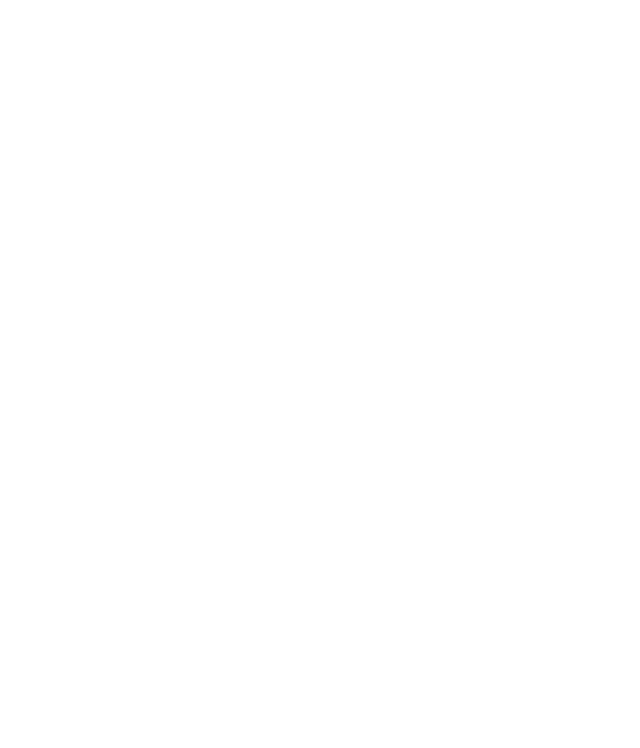
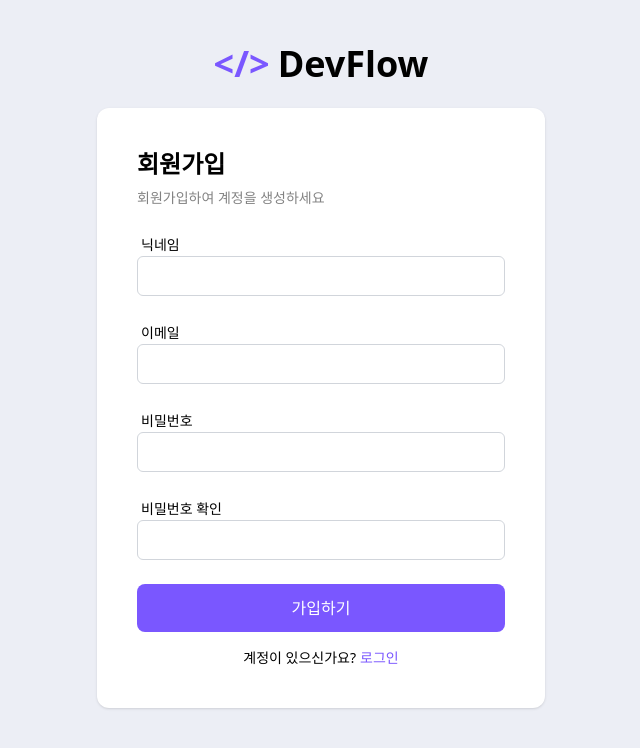
Before and after one commit to DeveloperBlog-Devflow/devflow, a Next.js app: page /signup in a window 1280 px wide. Shown: the top 748 px of the page, without its empty margins (319-959 px from the left). Built offline with nearby package versions, Linux system fonts and the light colour scheme.

Commit message:
feat: 회원가입 페이지 UI 구현

```diff
--- a/app/(auth)/signup/page.tsx
+++ b/app/(auth)/signup/page.tsx
@@ -1,3 +1,54 @@
+type FieldProps = {
+  id: string;
+  label: string;
+  type?: React.HTMLInputTypeAttribute;
+};
+const inputClass =
+  'border-border placeholder:text-muted hover:border-border-hover focus:border-border-focus focus:ring-border-focus h-10 w-full rounded-md border px-3 text-sm transition-colors focus:ring-1 focus:outline-none';
+function FormField({ id, label, type = 'text' }: FieldProps) {
+  return (
+    <div className="space-y-1">
+      <label htmlFor={id} className="pl-1 text-sm font-medium">
+        {label}
+      </label>
+      <input id={id} className={inputClass} type={type} />
+    </div>
+  );
+}
 export default function Page() {
-  return <div></div>;
+  return (
+    <div className="bg-background">
+      <div className="flex h-screen w-screen -translate-y-6 flex-col items-center justify-center">
+        <h1 className="mb-6 flex items-center gap-2 text-4xl font-bold">
+          <span className="text-primary">&lt;/&gt;</span>
+          <span>DevFlow</span>
+        </h1>
+
+        <div className="bg-surface w-full max-w-md rounded-xl p-10 shadow-sm">
+          <h2 className="text-2xl font-bold">회원가입</h2>
+          <h3 className="text-gray mt-2 text-sm">
+            회원가입하여 계정을 생성하세요
+          </h3>
+          <div className="mt-6 space-y-6">
+            <FormField id="nickname" label="닉네임" />
+            <FormField id="email" label="이메일" type="email" />
+            <FormField id="password" label="비밀번호" type="password" />
+            <FormField
+              id="passwordConfirm"
+              label="비밀번호 확인"
+              type="password"
+            />
+          </div>
+          <button className="bg-primary hover:bg-primary-hover active:bg-primary-active mt-6 h-12 w-full rounded-lg text-base font-medium text-white transition-all duration-150 active:scale-[0.98]">
+            가입하기
+          </button>
+
+          <p className="text-muted mt-4 text-center text-sm">
+            계정이 있으신가요?
+            <a className="text-primary ml-1 font-medium">로그인</a>
+          </p>
+        </div>
+      </div>
+    </div>
+  );
 }
--- a/app/globals.css
+++ b/app/globals.css
@@ -1 +1,14 @@
 @import 'tailwindcss';
+
+@theme {
+  --color-background: #eceef5;
+  --color-primary: #7a57ff;
+  --color-surface: #ffff;
+
+  --color-banana: oklch(0.95 0.05 100);
+  --color-gray: rgba(0, 0, 0, 0.49);
+  --color-border: #d1d5db; /* 기본 회색 (gray-300 느낌) */
+  --color-border-hover: #9ca3af; /* hover (gray-400) */
+  --color-border-focus: #7a57ff; /* focus = primary */
+  --color-border-error: #ef4444; /* error */
+}
```
